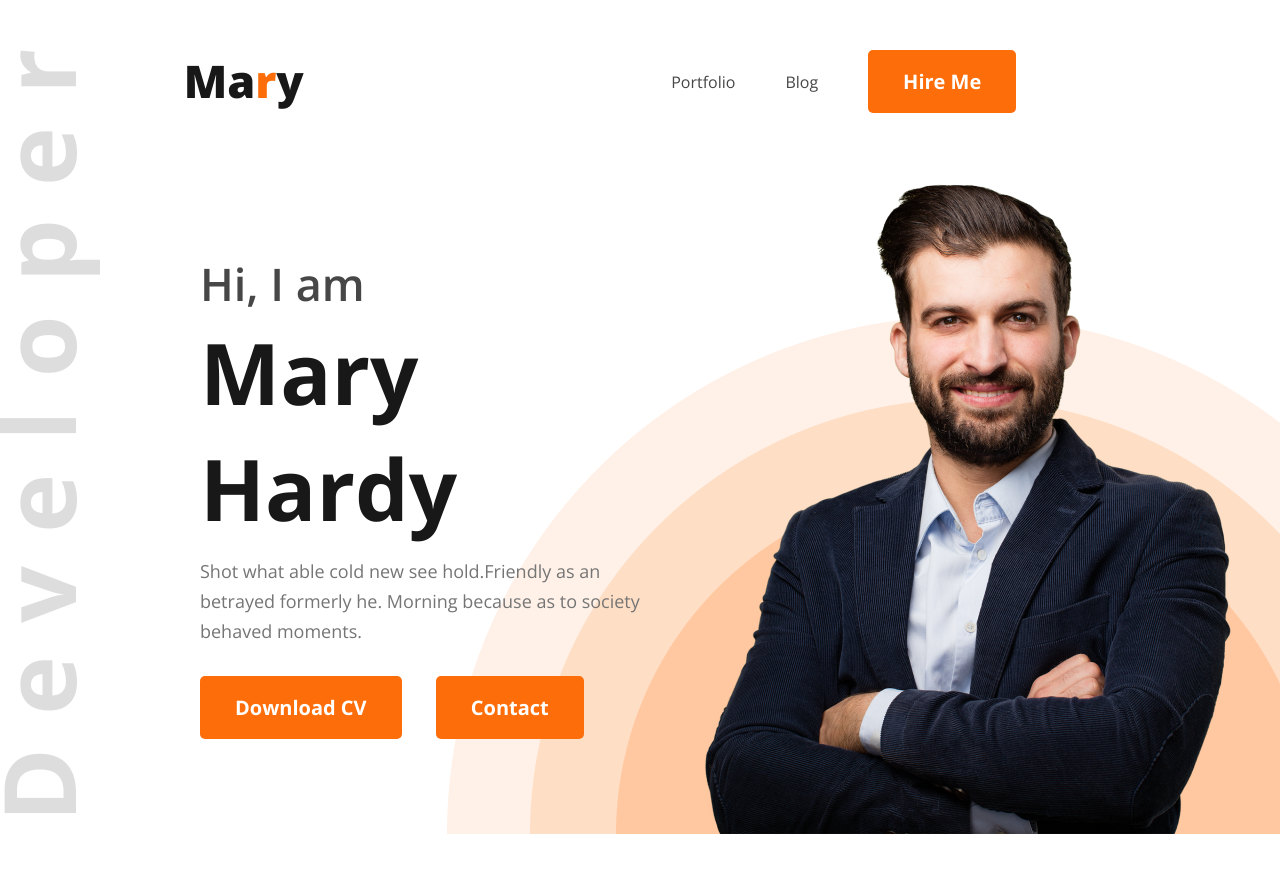
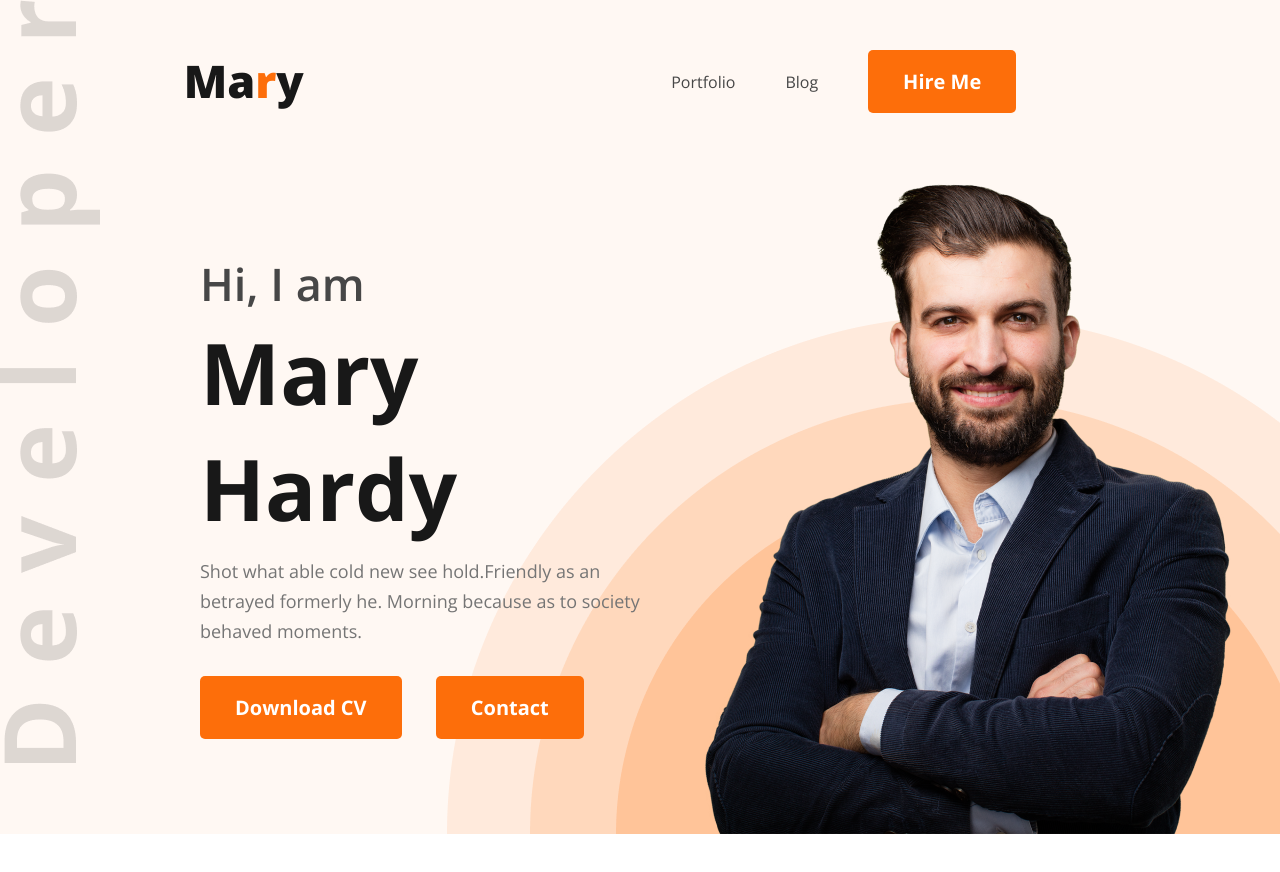
Before and after one commit to hbrifat/webDevPortfolio, a plain HTML site: page index.html in a window 1280 px wide. Drawn offline with nearby package versions, Linux system fonts and the light colour scheme.

Commit message:
bg-secondary added on header section & margin issue on navbar is fixed

```diff
--- a/index.html
+++ b/index.html
@@ -8,7 +8,7 @@
 
 </head>
 <body>
-    <header class="header">
+    <header class="header bg-secondary">
         <nav>
             <h3 class="nav-title dark-1">Ma<span class="text-primary">r</span>y</h3>
             <ul>
--- a/styles/style.css
+++ b/styles/style.css
@@ -25,7 +25,9 @@
     color: #757575;
 }
 
-
+.bg-secondary{
+    background-color: #FFF8F3;
+}
 
 .btn-primary{
     background-color: #FD6E0A;
@@ -54,7 +56,8 @@
 nav{
     display: flex;
     justify-content: space-around;
-    margin-top: 50px;
+    /* margin-top: 50px; */
+    padding-top: 50px;
 }
 
 .nav-title{
```
